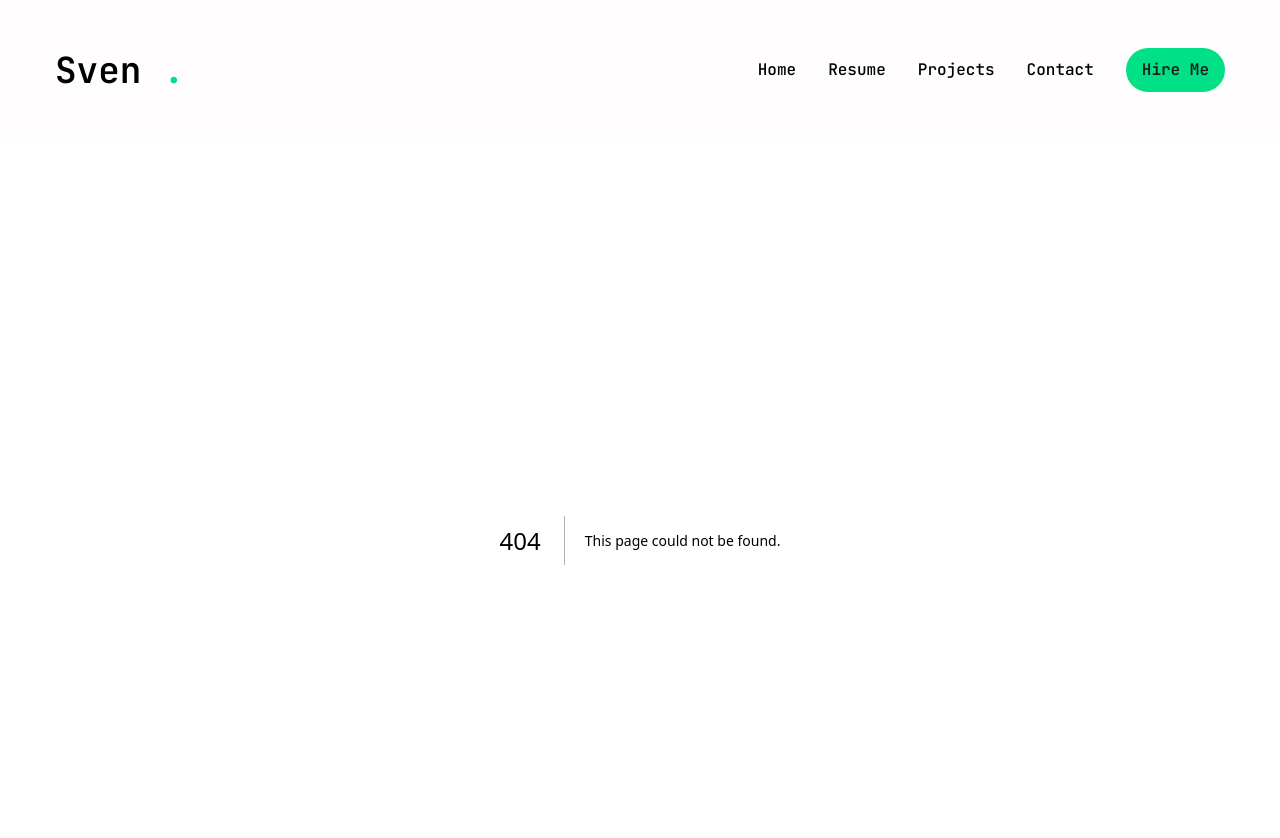
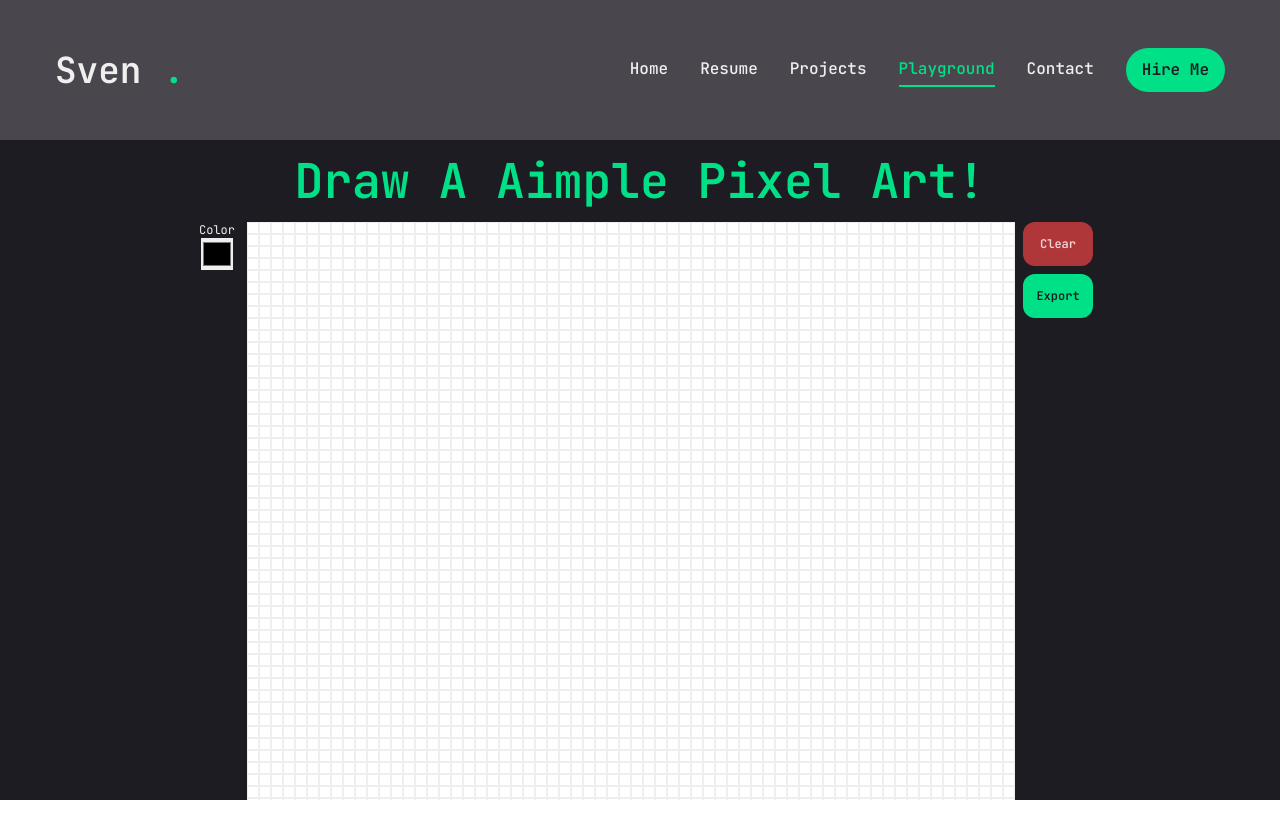
Before and after one commit to ziwenwang1994/sven-portfolio, a Next.js app: page /playground in a window 1280 px wide. Before the commit this address had no page. Shown: the top 838 px of the page. Built offline with nearby package versions, Linux system fonts and the light colour scheme.

Commit message:
implement a pixel painting board

```diff
--- a/app/globals.css
+++ b/app/globals.css
@@ -15,4 +15,8 @@
   .h3 {
     @apply text-[20px] xl:text-[24px] leading-[1.1] font-semibold;
   }
+
+  .pixel {
+    @apply font-pixel leading-[1.05];
+  }
 }
--- a/app/layout.js
+++ b/app/layout.js
@@ -1,4 +1,4 @@
-import { JetBrains_Mono } from "next/font/google";
+import { JetBrains_Mono, Press_Start_2P } from "next/font/google";
 import "./globals.css";
 import Header from "@/components/Header";
 import PageTransition from "@/components/PageTransition";
@@ -10,6 +10,12 @@ const jetbrainsMono = JetBrains_Mono({
   variable: "--font-jetbrainsMono",
 });
 
+const pressStart2P = Press_Start_2P({
+  subsets: ["latin"],
+  weight: ["400"],
+  variable: "--font-pressStart2P",
+});
+
 export const metadata = {
   title: "Sven Portfolio",
   description: "The portfolio of Sven developed in Next.js.",
@@ -18,7 +24,7 @@ export const metadata = {
 export default function RootLayout({ children }) {
   return (
     <html lang="en">
-      <body className={jetbrainsMono.variable}>
+      <body className={`${jetbrainsMono.variable} ${pressStart2P.variable}`}>
         <Header />
         <StairTransition />
         <PageTransition />
--- /dev/null
+++ b/app/playground/page.jsx
@@ -0,0 +1,15 @@
+import PaintingBoard from "@/components/PaintingBoard";
+import React from "react";
+
+export const Services = () => {
+  return (
+    <section className="h-full text-center">
+      <div className="container mx-auto ">
+        <h2 className="h2 text-accent pixel py-4">Draw A Aimple Pixel Art!</h2>
+          <PaintingBoard />
+      </div>
+    </section>
+  );
+};
+
+export default Services;
--- a/app/services/page.jsx
+++ /dev/null
@@ -1,9 +0,0 @@
-import React from 'react'
-
-export const Services = () => {
-  return (
-    <div>Services</div>
-  )
-}
-
-export default Services;
--- /dev/null
+++ b/components/PaintingBoard.jsx
@@ -0,0 +1,138 @@
+"use client";
+// src/PaintingBoard.js
+import React, { useState, useRef, useEffect } from "react";
+import { Button } from "./ui/button";
+import { Download } from "lucide-react";
+
+const PaintingBoard = () => {
+  const rows = 64;
+  const cols = 64;
+  const cellSize = 20;
+  const [grid, setGrid] = useState(
+    Array(rows).fill(Array(cols).fill("transparent"))
+  );
+  const [isPainting, setIsPainting] = useState(false);
+  const [brushColor, setBrushColor] = useState("black");
+  const canvasRef = useRef(null);
+
+  const handleMouseDown = (e, { rowIdx, colIdx }) => {
+    e.preventDefault();
+    setIsPainting(true);
+    paintCell(rowIdx, colIdx);
+  };
+
+  const handleMouseUp = () => {
+    setIsPainting(false);
+  };
+
+  const handleMouseEnter = (e, { rowIdx, colIdx }) => {
+    e.preventDefault();
+    if (isPainting) {
+      paintCell(rowIdx, colIdx);
+    }
+  };
+
+  const paintCell = (rowIdx, colIdx) => {
+    const newGrid = grid.map((row, rIdx) =>
+      row.map((color, cIdx) =>
+        rIdx === rowIdx && cIdx === colIdx ? brushColor : color
+      )
+    );
+    setGrid(newGrid);
+  };
+
+  const handleColorChange = (e) => {
+    setBrushColor(e.target.value);
+  };
+
+  const clearBoard = () => {
+    setGrid(Array(rows).fill(Array(cols).fill("transparent")));
+  };
+
+  const drawCanvas = () => {
+    const canvas = canvasRef.current;
+    const ctx = canvas.getContext("2d");
+    for (let r = 0; r < rows; r++) {
+      for (let c = 0; c < cols; c++) {
+        ctx.fillStyle = grid[r][c];
+        ctx.fillRect(c * cellSize, r * cellSize, cellSize, cellSize);
+      }
+    }
+  };
+
+  const downloadImage = () => {
+    const canvas = canvasRef.current;
+    const link = document.createElement("a");
+    link.download = "painting.png";
+    link.href = canvas.toDataURL();
+    link.click();
+  };
+
+  useEffect(() => {
+    drawCanvas();
+  }, [grid]);
+
+  return (
+    <div className="flex justify-center">
+      <div className="w-[60px]">
+        <div className="text-center">
+          <div className="w-full text-xs">Color</div>
+          <input
+            type="color"
+            value={brushColor}
+            onChange={handleColorChange}
+            className="w-8 h-8 p-0 border-none"
+          />
+        </div>
+      </div>
+      <div
+        className="block  bg-white"
+        onMouseUp={handleMouseUp}
+        onMouseLeave={handleMouseUp}
+        style={{ cursor: `url('/assets/brush.png'), auto` }}
+      >
+        {grid.map((row, rowIdx) => (
+          <div key={rowIdx} className="flex">
+            {row.map((color, colIdx) => (
+              <div
+                key={colIdx}
+                className={`w-3 h-3 border`}
+                style={{
+                  backgroundColor: color,
+                  borderColor:
+                    color && color !== "transparent"
+                      ? color
+                      : "#eee",
+                }}
+                onMouseDown={(e) => handleMouseDown(e, { rowIdx, colIdx })}
+                onMouseEnter={(e) => handleMouseEnter(e, { rowIdx, colIdx })}
+              />
+            ))}
+          </div>
+        ))}
+      </div>
+      <canvas
+        ref={canvasRef}
+        width={cols * cellSize}
+        height={rows * cellSize}
+        className="hidden"
+      />
+      <div className="ml-2 w-[70px] flex flex-col gap-2">
+        <Button
+          className="w-full bg-red-500/70 text-white/80 rounded-xl text-xs hover:text-black"
+          onClick={clearBoard}
+        >
+          Clear
+        </Button>
+        <Button
+          className="w-full rounded-xl text-xs hover:bg-white/20 hover:text-accent-hover"
+          onClick={downloadImage}
+        >
+          Export
+        </Button>
+      </div>
+    </div>
+  );
+};
+
+export default PaintingBoard;
--- a/lib/const.js
+++ b/lib/const.js
@@ -2,6 +2,7 @@ export const links = [
   { name: "home", path: "/" },
   { name: "resume", path: "/resume" },
   { name: "projects", path: "/projects" },
+  { name: "playground", path: "/playground" },
   { name: "contact", path: "/contact" },
 ];
 
--- a/tailwind.config.js
+++ b/tailwind.config.js
@@ -20,7 +20,8 @@ module.exports = {
       xl: "1200px",
     },
     fontFamily: {
-      primary: "var(--font-jetbrainsMono)"
+      primary: ["var(--font-jetbrainsMono)"],
+      pixel: ["vat(--font-pressStart2P)"]
     },
     extend: {
       colors: {
```
Also changed, not shown: public/assets/brush.png (added), 1 other file (tests, documents, lock files or other folders).
